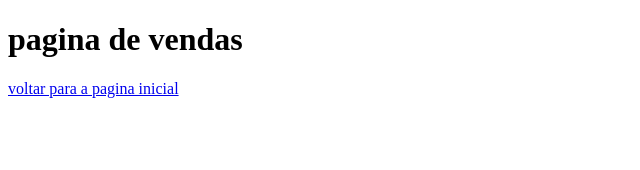
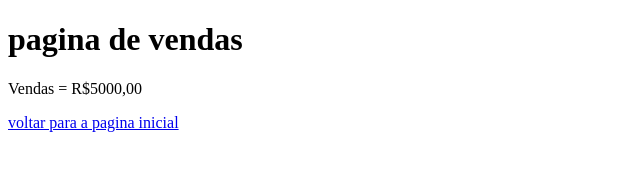
Before and after one commit to DRCS30/aula_git_hub, a plain HTML site: page vendas.html in a window 1280 px wide. Shown: the whole page, without its empty margins (0-640 px from the left). Drawn offline with Linux system fonts and the light colour scheme.

Commit message:
Acrescentado o valor das vendas

```diff
--- a/vendas.html
+++ b/vendas.html
@@ -8,6 +8,6 @@
 </head>
 <body>
     <h1>pagina de vendas
-    </h1> <a href="index.html">voltar para a pagina inicial</a>
+    </h1> <p>Vendas = R$5000,00</p> <a href="index.html">voltar para a pagina inicial</a>
 </body>
 </html>
```
